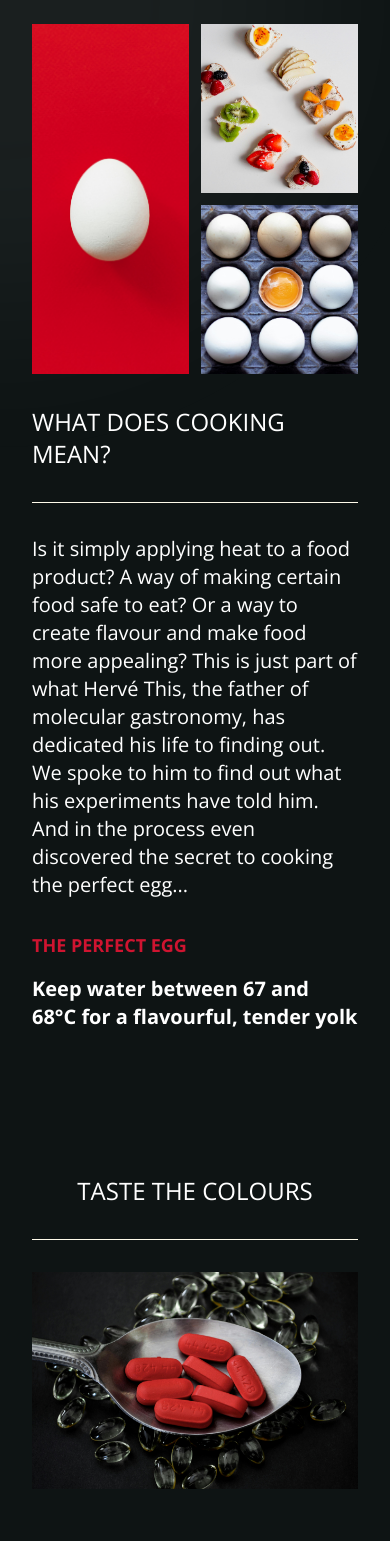
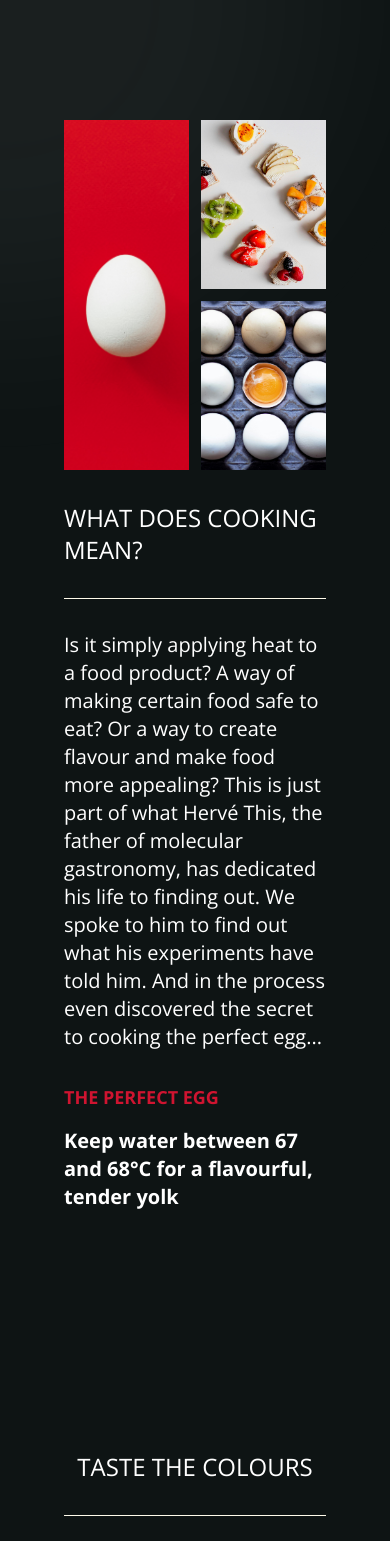
Before and after one commit to angelika-mac/taste-orchard, a Next.js app: page / in a window 390 px wide. Shown: the top 1541 px of the page. Built offline with nearby package versions, Linux system fonts and the light colour scheme.

Commit message:
adjust responsive design css, add anchor tags on element

```diff
--- a/app/Components/BodyComponent.tsx
+++ b/app/Components/BodyComponent.tsx
@@ -32,6 +32,7 @@ export const BodyComponent = () => {
 
   return (
     <div className="mx-auto my-0">
+      <a href="#">
         <motion.h2
           initial="hidden"
           whileInView="visible"
@@ -42,9 +43,10 @@ export const BodyComponent = () => {
           >
           {copies.title}
         </motion.h2>
+      </a>
       <div className="flex flex-col md:flex-row gap-8 pt-8 flex-wrap justify-center items-start">
         {copies.contents.map((content, index) => (
-          <article key={`content_${index}`} className="flex flex-col gap-4 w-full md:w-[40%] lg:w-[30%]" aria-labelledby={`body_content${content.title}_container`}>
+          <article key={`content_${index}`} className="flex flex-col gap-4 w-full md:w-[47%] lg:w-[30%]" aria-labelledby={`body_content${content.title}_container`}>
             <motion.figure
               initial="hidden"
               whileInView="visible"
@@ -53,6 +55,7 @@ export const BodyComponent = () => {
               className="w-full aspect-[3/2] relative overflow-hidden"
               >
               <FancyboxComponent>
+                <a href="#">
                   <Image
                     fill
                     priority
@@ -64,6 +67,7 @@ export const BodyComponent = () => {
                     aria-labelledby={`body_content${content.title}_image`}
                     data-fancybox={`gallery${content.title}`}
                   />
+                </a>
               </FancyboxComponent>
             </motion.figure>
 
@@ -74,18 +78,22 @@ export const BodyComponent = () => {
               variants={variants}
               className="flex flex-col text-center gap-4 text-xl justify-center items-center pt-8"
             >
+              <a href="#">
                 <p
                   className="uppercase font-bold"
                   aria-labelledby={`body_content${content.title}_title`}
                 >
                   {content.title}
                 </p>
+              </a>
+              <a href="#">
                 <p
                   className="px-4 font-light"
                   aria-labelledby={`body_content${content.title}_text`}
                 >
                   {content.text}
                 </p>
+              </a>
             </motion.figcaption>
           </article>
         ))}
--- a/app/Components/HeroComponent.tsx
+++ b/app/Components/HeroComponent.tsx
@@ -22,25 +22,22 @@ export const HeroComponent = () => {
       animate={{ opacity: 1, y: 0 }}
       transition={{ delay: 0.2, duration: 0.6 }}
       viewport={{ once: true, amount: 0.3 }}
-        className="flex flex-col lg:justify-evenly lg:flex-row mx-auto my-0 justify-start gap-8 lg:gap-0"
+      className="flex flex-col md:flex-row lg:justify-evenly mx-auto my-0 justify-start gap-8"
     >
 
-        <div className="flex gap-3 w-full lg:w-[70%] min-h-[350px] md:min-h-[550px] lg:min-h-[750px]">
+    <div className="flex gap-3 w-full md:w-full lg:w-[60%] min-h-[350px] md:min-h-[450px] lg:min-h-[600px]">
         <ImageContainer
           src={content.images[0]}
           aria-labelledby="hero_image1"
           alt="image1"
-              aria-label="image1"
           className={heroImageClass}
           data-fancybox="gallery1"
         />
-
       <div className="flex-1 flex flex-col gap-3">
         <ImageContainer
           src={content.images[1]}
           aria-labelledby="hero_image2"
           alt="image2"
-              aria-label="image2"
           className={heroImageClass}
           data-fancybox="gallery2"
         />
@@ -48,35 +45,38 @@ export const HeroComponent = () => {
           src={content.images[2]}
           aria-labelledby="hero_image3"
           alt="image3"
-              aria-label="image3"
           className={heroImageClass}
           data-fancybox="gallery3"
         />
       </div>
     </div>
-        <div className="flex flex-col gap-8 w-full lg:w-[20%]">
-          <h2
-            className="pb-8 border-b-amber-50 border-b-[1px] uppercase text-2xl"
-            aria-labelledby="hero_title"
-          >
+
+    <div className="flex flex-col gap-8 w-full md:w-full lg:w-[40%]">
+      <a href="#">
+        <h2 className="pb-8 border-b-amber-50 border-b-[1px] uppercase text-2xl" aria-labelledby="hero_title">
           {content.title}
         </h2>
+      </a>
+      <a href="#">
         <p className="text-xl font-light" aria-labelledby="hero_body">
           {content.body}
         </p>
+      </a>
       <div>
-            <h3
-              className="text-accentRed uppercase font-bold text-lg pb-4"
-              aria-labelledby="hero_subtitle1"
-            >
+        <a href="#">
+          <h3 className="text-accentRed uppercase font-bold text-lg pb-4" aria-labelledby="hero_subtitle1">
             {content.subtitle_1}
           </h3>
+        </a>
+        <a href="#">
           <p className="font-bold text-xl" aria-labelledby="hero_subbody1">
             {content.subbody_1}
           </p>
+        </a>
       </div>
     </div>
   </motion.div>
+
   );
 };
 
@@ -84,7 +84,9 @@ function ImageContainer(props: ComponentProps<typeof Image>) {
   return (
     <figure className="flex-1 relative overflow-hidden">
       <FancyboxComponent>
+        <a href="#">
           <Image fill priority sizes="(max-width: 768px) 100vw, (max-width: 1200px) 50vw, 33vw" {...props} />
+        </a>
       </FancyboxComponent>
     </figure>
   );
--- a/app/page.tsx
+++ b/app/page.tsx
@@ -11,10 +11,10 @@ export default function Home() {
   useEffect(() => {
     const handleClick = (event: MouseEvent) => {
       const target = event.target as HTMLElement;
-      const ariaLabel = target.getAttribute("aria-label");
+      const ariaLabelledBy = target.getAttribute("aria-labelledby");
 
-      if (ariaLabel) {
-        console.log(`element clicked: ${ariaLabel}`);
+      if (ariaLabelledBy) {
+        console.log(`element clicked: ${ariaLabelledBy}`);
       }
     };
 
@@ -48,7 +48,7 @@ export default function Home() {
         <link rel="apple-touch-icon" href="/apple-touch-icon.png" />
 
       </Head>
-      <div className="text-white w-max-[1400px]">
+      <div className="text-white max-w-[1150px] mx-auto my-0">
       <div
       className="cursor-glow"
       style={{ left: `${position.x}px`, top: `${position.y}px` }}
@@ -68,7 +68,7 @@ export default function Home() {
 function Section({ children }: { children: React.ReactNode}) {
   return (
     //
-    <section className="px-8 py-6 pb-[120px] lg:px-[147px] lg:py-[120px]">
+    <section className="px-16 py-[120px] lg:px-[147px]">
       {children}
     </section>
   )
```
Lines whose indentation alone changed are shown as unchanged.
